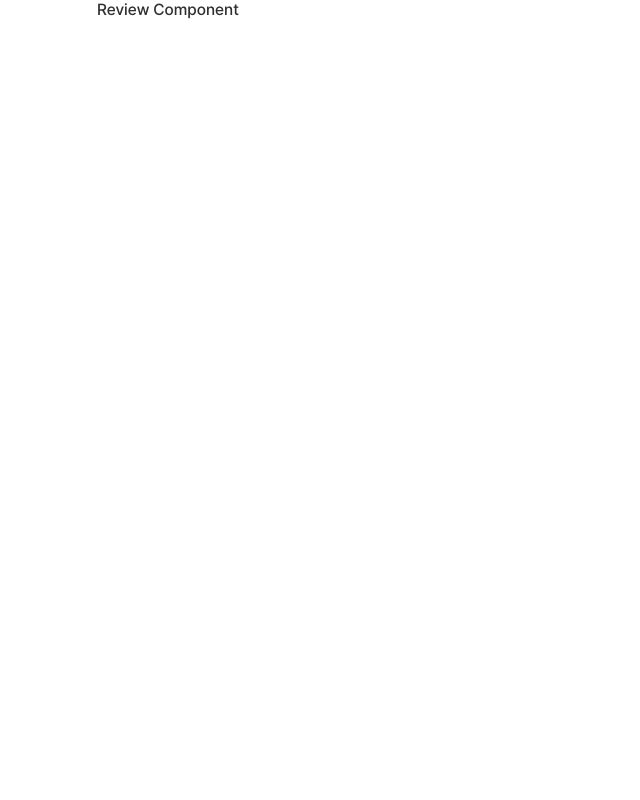
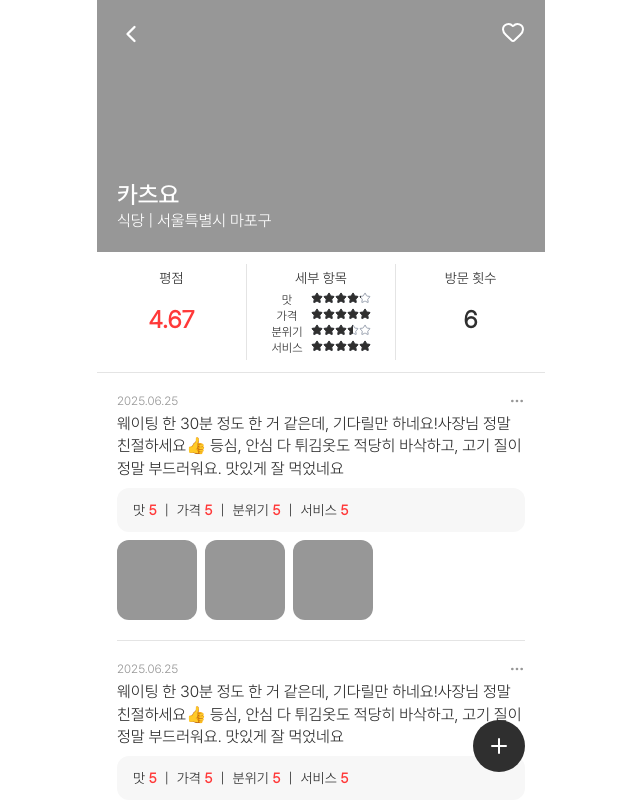
Before and after one commit to JjimKong/Frontend, a React (Vite) app: page /review/1 in a window 1280 px wide. Shown: the top 800 px of the page, without its empty margins (319-959 px from the left). Built offline with nearby package versions, Linux system fonts and the light colour scheme.

Commit message:
feat: Review 페이지 퍼블리싱

```diff
--- a/src/components/common/Card.tsx
+++ b/src/components/common/Card.tsx
@@ -1,9 +1,17 @@
 import { Star } from "lucide-react";
+import { useNavigate } from "react-router";
 
 export default function Card() {
+    const navigate = useNavigate();
+
     return (
         <>
-            <li className="card-wrapper">
+            <li
+                className="card-wrapper"
+                onClick={() => {
+                    navigate("/Review/placeId");
+                }}
+            >
                 <div className="w-full pt-5 pb-2 border-b flex gap-5 justify-between border-gray200">
                     <div className="min-w-0 flex flex-col">
                         <h1 className="w-full truncate">가게 이름</h1>
--- a/src/components/common/Gnb.tsx
+++ b/src/components/common/Gnb.tsx
@@ -4,7 +4,7 @@ import { Link, NavLink } from "react-router";
 export default function Gnb() {
     return (
         <>
-            <nav className="z-1 fixed w-full max-w-md h-[72px] bottom-0 grid grid-cols-3 bg-white border-t border-gray300">
+            <nav className="z-1 fixed w-full max-w-md h-18 bottom-0 grid grid-cols-3 bg-white border-t border-gray300">
                 <NavLink
                     to="/"
                     className={({ isActive }) =>
--- a/src/components/mypage/Header.tsx
+++ b/src/components/common/Header.tsx
@@ -1,3 +1,4 @@
+import useScroll from "@/hooks/useScroll";
 import { ChevronLeft } from "lucide-react";
 import { useNavigate } from "react-router";
 
@@ -5,16 +6,22 @@ export default function Header({
     children,
     isDelete,
     onDelete,
+    isScrollHeader,
 }: {
-    children: React.ReactNode;
+    children?: React.ReactNode;
     isDelete?: boolean;
     onDelete?: () => void;
+    isScrollHeader?: boolean;
 }) {
     const navigation = useNavigate();
+    const scroll = useScroll();
 
     return (
         <>
-            <div className="fixed flex justify-center items-center w-full max-w-md h-15 bg-white/85 border-b border-gray300">
+            <div
+                className={`fixed z-10 flex justify-center items-center w-full max-w-md h-15 bg-white/85 border-b border-gray300 backdrop-blur-xs duration-300
+                ${isScrollHeader && (scroll > 100 ? "translate-y-0" : "-translate-y-15")}`}
+            >
                 {children}
                 <button
                     className="absolute flex top-0 left-0 w-16 h-15 items-center pl-5 duration-200 active:text-gray700"
--- a/src/components/common/TopButton.tsx
+++ b/src/components/common/TopButton.tsx
@@ -1,7 +1,8 @@
 import useScroll from "@/hooks/useScroll";
 import { ArrowUp } from "lucide-react";
+import { twMerge } from "tailwind-merge";
 
-export default function TopButton() {
+export default function TopButton({ className }: { className?: string }) {
     const scroll = useScroll();
 
     const scrollToTopHandler = () => {
@@ -10,7 +11,7 @@ export default function TopButton() {
 
     return (
         <>
-            <div className="fixed w-full bottom-36">
+            <div className={twMerge("fixed w-full bottom-36", className)}>
                 <div className="relative z-1 w-full max-w-md">
                     <button
                         className={`floating-btn bg-white border border-gray300 ${
--- a/src/components/home/Header.tsx
+++ b/src/components/home/Header.tsx
@@ -12,7 +12,7 @@ export default function Header({
 
     return (
         <>
-            <header className="z-1 sticky top-[-55px] w-full h-[169px] bg-white85 border-b border-gray300 backdrop-blur-[3px]">
+            <header className="z-1 sticky top-[-55px] w-full h-[169px] bg-white85 border-b border-gray300 backdrop-blur-xs">
                 <div className="w-full h-[55px] flex justify-center items-end">
                     <img src={Logo} alt="logo" width={50} />
                 </div>
--- a/src/routes/pages/Collaborate.tsx
+++ b/src/routes/pages/Collaborate.tsx
@@ -1,5 +1,5 @@
 import Card from "@/components/mypage/Card";
-import Header from "@/components/mypage/Header";
+import Header from "@/components/common/Header";
 import { useState } from "react";
 import Button from "@/components/common/Button";
 
--- a/src/routes/pages/Review.tsx
+++ b/src/routes/pages/Review.tsx
@@ -1,7 +1,77 @@
+import FloatingButton from "@/components/common/FloatingButton";
+import Header from "@/components/common/Header";
+import TopButton from "@/components/common/TopButton";
+import ReviewListItem from "@/components/review/ReviewListItem";
+import Stars from "@/components/review/Stars";
+import { ChevronLeft, Heart, Plus } from "lucide-react";
+import { useState } from "react";
+import { useNavigate } from "react-router";
+
 export default function Review() {
+    const navigate = useNavigate();
+    const [isLike, setIsLike] = useState(false);
+
     return (
         <>
-            <h1>Review Component</h1>
+            <Header isScrollHeader>카츠요</Header>
+
+            <div className="w-full aspect-video bg-gray600 text-white">
+                <div className="h-full p-5 flex flex-col justify-between">
+                    <div className="flex flex-row justify-between">
+                        <ChevronLeft size={28} onClick={() => navigate(-1)} />
+                        <Heart
+                            fill={isLike ? "currentColor" : "none"}
+                            onClick={() => setIsLike(!isLike)}
+                        />
+                    </div>
+                    <div>
+                        <h1 className="text-2xl">카츠요</h1>
+                        <h2>식당 | 서울특별시 마포구</h2>
+                    </div>
+                </div>
+            </div>
+
+            <div className="flex justify-around border-b py-3 border-gray300 text-sm">
+                <div className="w-full p-1 flex flex-col items-center">
+                    <h3>평점</h3>
+                    <p className="text-2xl font-bold mt-4 text-main500">4.67</p>
+                </div>
+                <div className="w-full p-1 flex flex-col gap-1 items-center border-x border-gray300">
+                    <h3>세부 항목</h3>
+                    <div className="w-full flex justify-center gap-2">
+                        <div className="flex flex-col items-center text-xs">
+                            <p>맛</p>
+                            <p>가격</p>
+                            <p>분위기</p>
+                            <p>서비스</p>
+                        </div>
+                        <div className="flex flex-col gap-1 text-gray1000">
+                            <Stars score={4.2} />
+                            <Stars score={5} />
+                            <Stars score={3.5} />
+                            <Stars score={5} />
+                        </div>
+                    </div>
+                </div>
+                <div className="w-full p-1 flex flex-col items-center">
+                    <h3>방문 횟수</h3>
+                    <p className="text-2xl font-bold mt-4">6</p>
+                </div>
+            </div>
+
+            <ul>
+                <ReviewListItem />
+                <ReviewListItem />
+                <ReviewListItem />
+            </ul>
+
+            <FloatingButton
+                onClick={() => navigate("/write")}
+                className="bottom-20"
+            >
+                <Plus className="text-white" />
+            </FloatingButton>
+            <TopButton className="bottom-20" />
         </>
     );
 }
```
